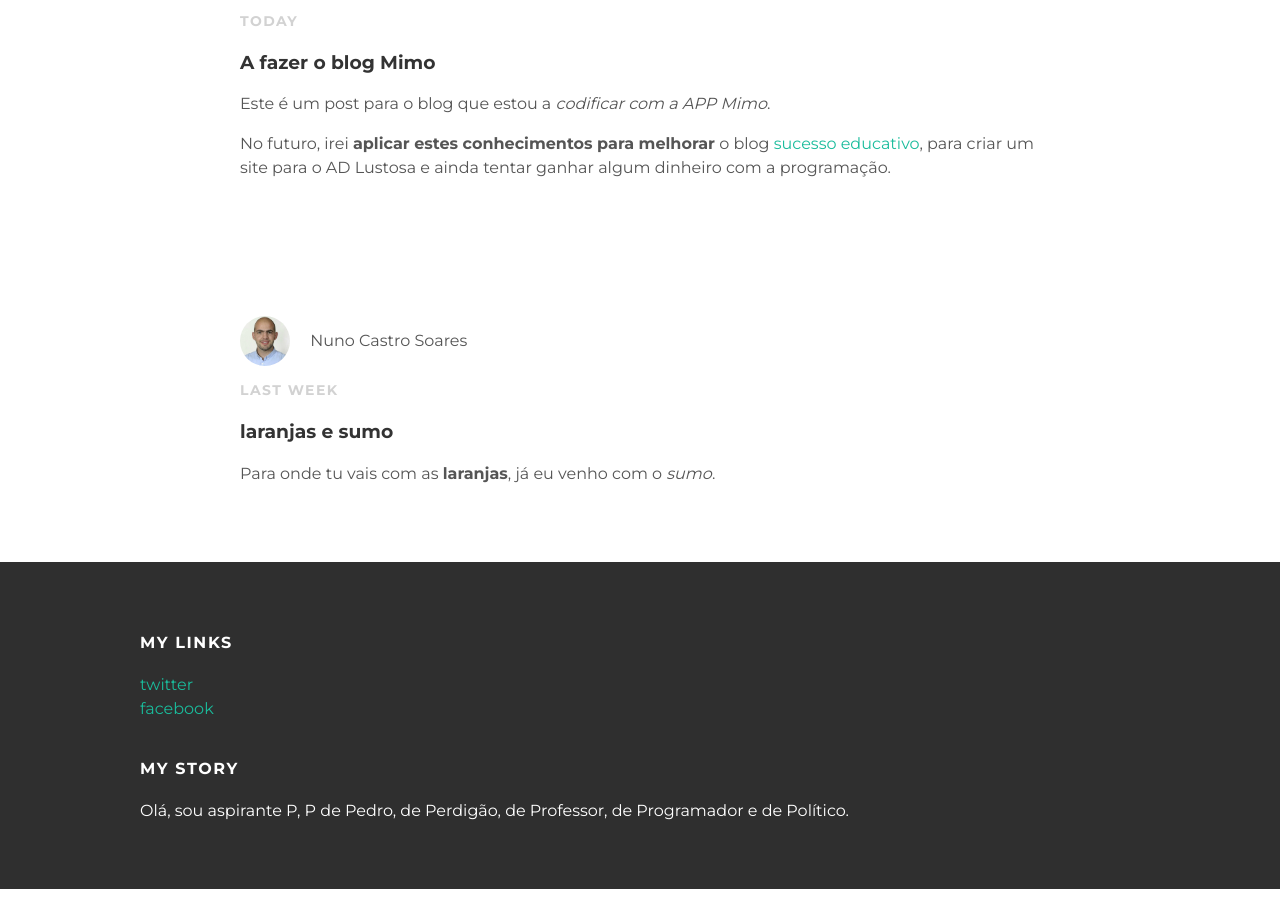
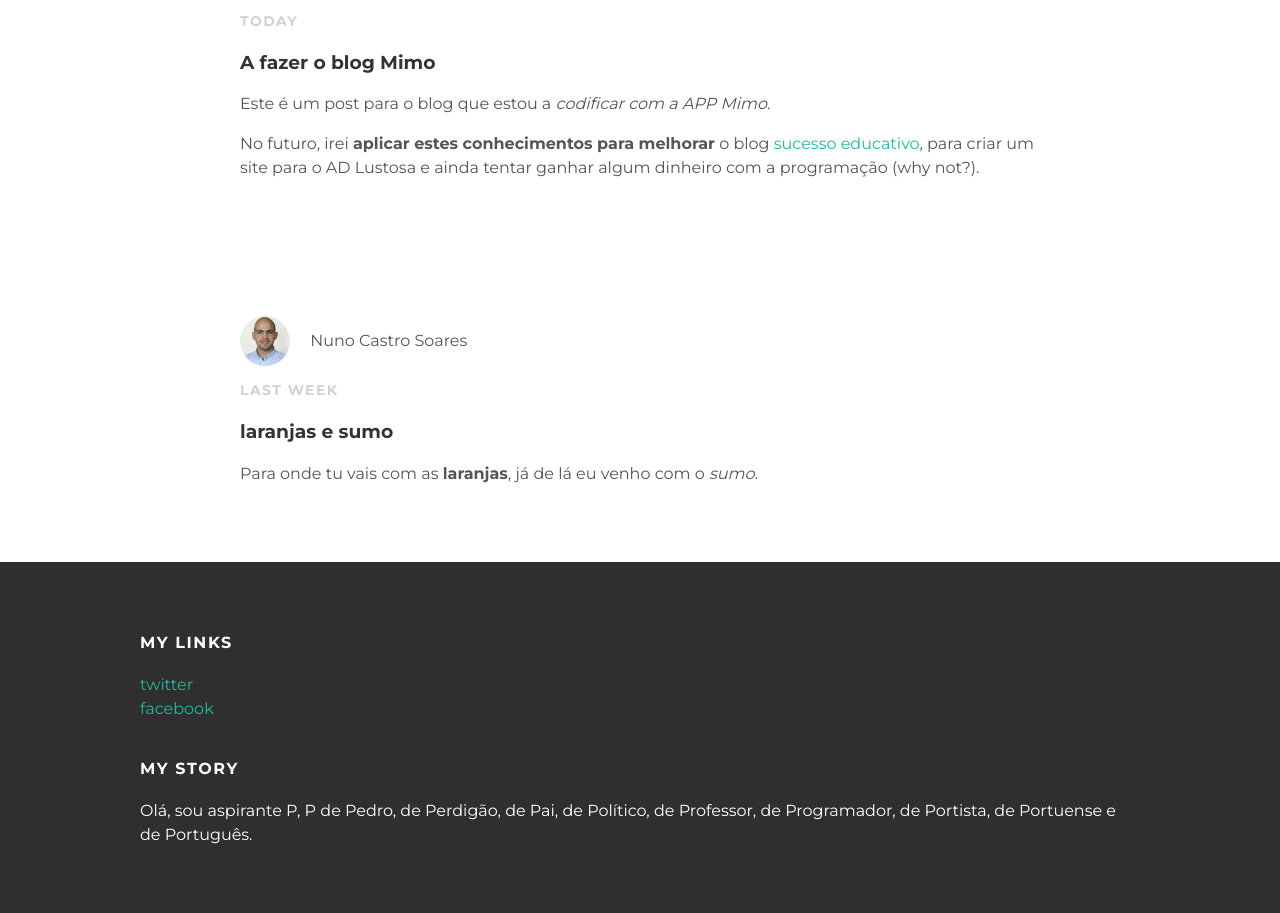
Before and after one commit to pedronperdigao/pedronperdigao.github.io, a plain HTML site: page index.html in a window 1280 px wide. Shown: the part 263-1176 px from the top of the page. Before the commit the page ends 1152 px from the top, so only its background shows below. Drawn offline with Linux system fonts and the light colour scheme.

Commit message:
Add files via upload

```diff
--- a/index.html
+++ b/index.html
@@ -26,7 +26,7 @@
         <h3 class="post-title">A fazer o blog Mimo</h3>
         <div class="post-content">
           <p>Este é um post para o blog que estou a <em>codificar com a APP Mimo</em>.</p>
-          <p>No futuro, irei <strong>aplicar estes conhecimentos para melhorar</strong> o blog <a href="http://www.sucessoeducativo.pt/">sucesso educativo</a>, para criar um site para o AD Lustosa e ainda tentar ganhar algum dinheiro com a programação.</p>
+          <p>No futuro, irei <strong>aplicar estes conhecimentos para melhorar</strong> o blog <a href="http://www.sucessoeducativo.pt/">sucesso educativo</a>, para criar um site para o AD Lustosa e ainda tentar ganhar algum dinheiro com a programação (why not?).</p>
         </div>
       </div>
       <div class="post">
@@ -37,7 +37,7 @@
         <p class="post-date">last week</p>
         <h3 class="post-title">laranjas e sumo</h3>
         <div class="post-content">
-          <p>Para onde tu vais com as <strong>laranjas</strong>, já eu venho com o <em>sumo</em>.</p>
+          <p>Para onde tu vais com as <strong>laranjas</strong>, já de lá eu venho com o <em>sumo</em>.</p>
         </div>
       </div>
     </div>
@@ -53,7 +53,7 @@
         </div>
         <div class="column">
           <h4>My story</h4>
-          <p>Olá, sou aspirante P, P de Pedro, de Perdigão, de Professor, de Programador e de Político.</p>
+          <p>Olá, sou aspirante P, P de Pedro, de Perdigão, de Pai, de Político, de Professor, de Programador, de Portista, de Portuense e de Português.</p>
         </div>
       </div>
     </div>
```
